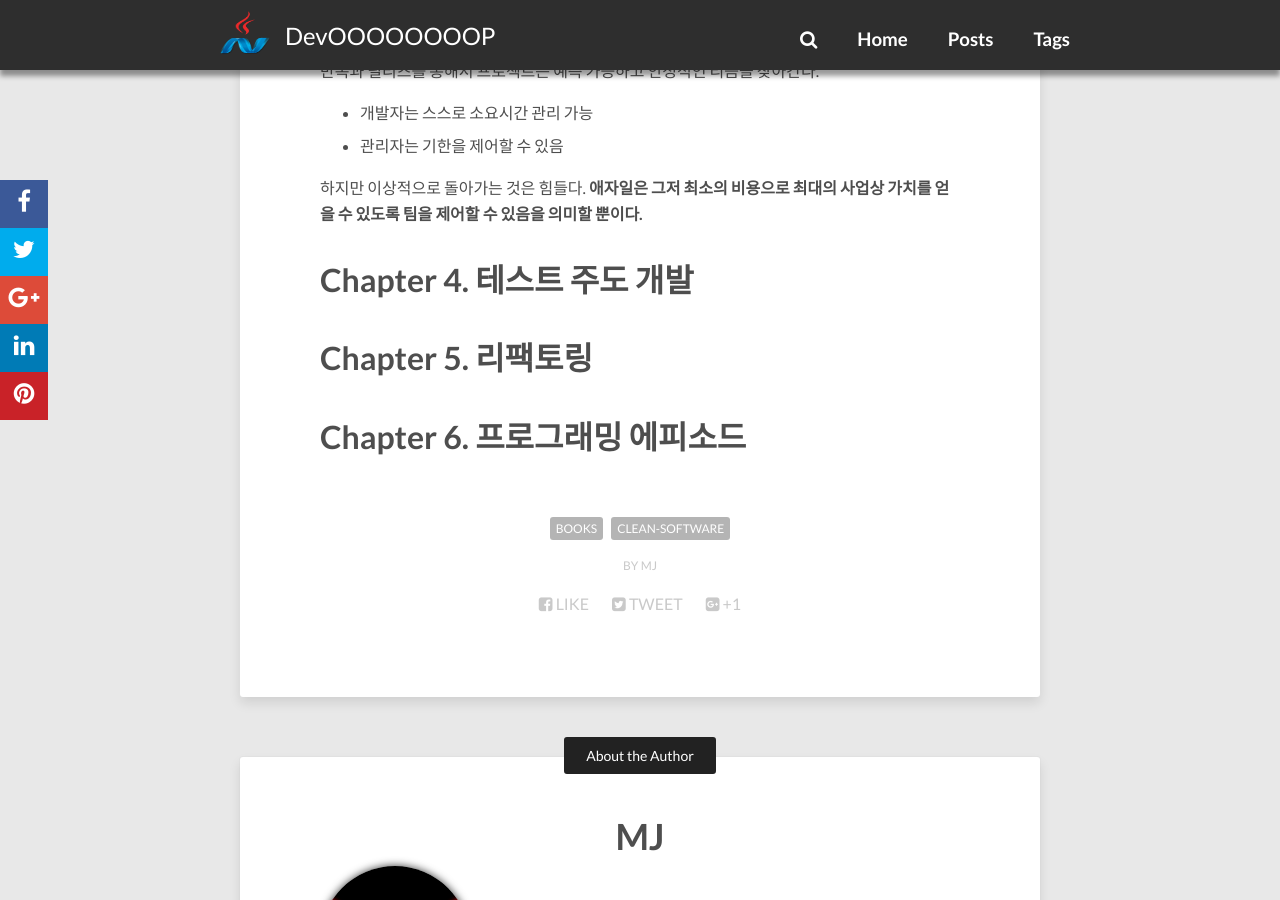
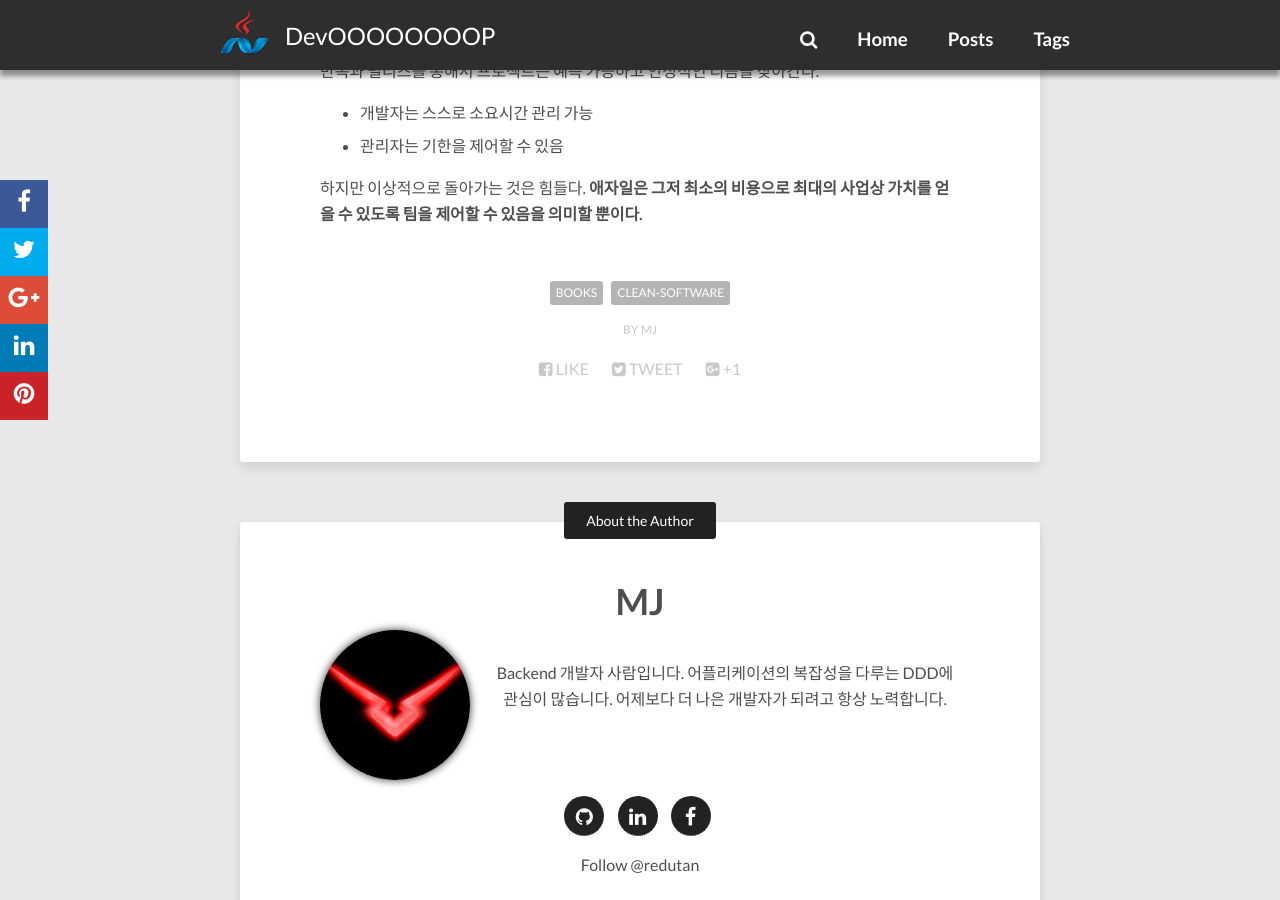
Before and after one commit to redutan/redutan.github.io, a Jekyll site: the page built from _posts/2017/2017-06-06-clean-software-part01.markdown, in a window 1280 px wide and 900 px high, scrolled down 5977 px. Built offline with Jekyll 4.4.1, drawn with Linux system fonts in a browser that asks for light colours; nearby versions of some CDN libraries; comment, search, counter and statistics services are not loaded.

Commit message:
사용 안하는 문단 제거

```diff
--- a/_posts/2017/2017-06-06-clean-software-part01.markdown
+++ b/_posts/2017/2017-06-06-clean-software-part01.markdown
@@ -196,9 +196,3 @@ XP 프로젝트는 일반적으로 개발 중인 소프트웨어를 2주마다
 * 관리자는 기한을 제어할 수 있음
 
 하지만 이상적으로 돌아가는 것은 힘들다. **애자일은 그저 최소의 비용으로 최대의 사업상 가치를 얻을 수 있도록 팀을 제어할 수 있음을 의미할 뿐이다.**
-
-# Chapter 4. 테스트 주도 개발
-
-# Chapter 5. 리팩토링
-
-# Chapter 6. 프로그래밍 에피소드
```
